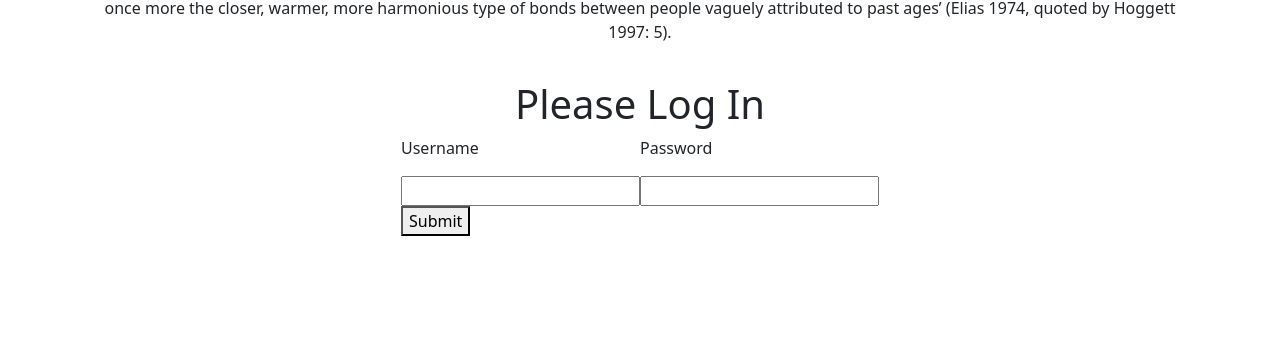
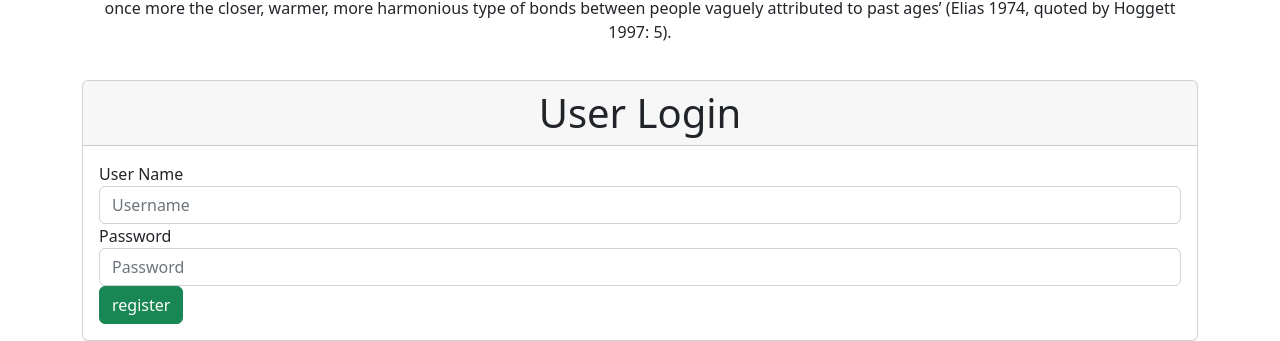
Before and after one commit to agutai/react-ecom, a React (Create React App) app: page /login in a window 1280 px wide. Shown: the part 592-933 px from the top of the page. Before the commit the page ends 828 px from the top, so only its background shows below. Built offline with nearby package versions, Linux system fonts and the light colour scheme.

Commit message:
Updated Login to connect to backend

```diff
--- a/src/components/pages/Login/Login.js
+++ b/src/components/pages/Login/Login.js
@@ -1,68 +1,82 @@
-import React, { useState } from "react";
-import PropTypes from "prop-types";
+import React, { Component } from "react";
 import "./Login.css";
+import axios from "axios";
+import FormInputMolecule from "../../molecules/FormInputMolecule";
 import Dashboard from "../Dashboard/Dashboard";
 
-async function loginUser(credentials) {
-  return fetch("http://localhost:8081/login", {
-    method: "POST",
-    headers: {
-      "Content-Type": "application/json",
-    },
-    body: JSON.stringify(credentials),
-  }).then((data) => data.json());
+class Login extends Component {
+  state = {
+    username: "",
+    password: "",
+    errors: {},
+  };
+
+  onHandleChange = (e) => {
+    this.setState({ [e.target.name]: e.target.value });
+  };
+
+  onHandleSubmit = (e) => {
+    e.preventDefault();
+
+    const { username, password } = this.state;
+
+    if (username === "") {
+      this.setState({ errors: { username: "Username is required." } });
+      return;
     }
 
-export default function Login({ setToken }) {
-  const [username, setUserName] = useState();
-  const [password, setPassword] = useState();
+    if (password === "") {
+      this.setState({ errors: { password: "Password is required." } });
+      return;
+    }
 
-  const handleSubmit = async (e) => {
-    e.preventDefault();
-    const token = await loginUser({
-      username,
-      password,
+    const user = { username, password };
+
+    axios
+      .post("http://localhost:8080/api/v1/ecommerce/user/login", user)
+      .then((data) => {
+        let userData = data.data;
+        localStorage.setItem("userData", JSON.stringify(userData));
       });
-    setToken(token);
+
+    var DataString = localStorage.getItem("userData");
+    console.log(DataString);
+
+    this.setState({ username: "", password: "" });
   };
 
-  function setToken(userToken) {
-    sessionStorage.setItem("token", JSON.stringify(userToken));
-  }
+  render() {
+    const { username, password, errors } = this.state;
+    return (
+      <div className="card">
+        <div className="card-header h1 text-center">User Login</div>
+        <div className="card-body">
+          <form onSubmit={this.onHandleSubmit}>
+            <FormInputMolecule
+              id="username"
+              label="User Name"
+              name="username"
+              placeholder="Username"
+              value={username}
+              onChange={this.onHandleChange}
+              error={errors.username}
+            />
 
-  function getToken() {
-    const tokenString = sessionStorage.getItem("token");
-    const userToken = JSON.parse(tokenString);
-    return userToken?.token;
-  }
+            <FormInputMolecule
+              id="password"
+              label="Password"
+              name="password"
+              placeholder="Password"
+              value={password}
+              onChange={this.onHandleChange}
+              error={errors.password}
+            />
 
-  if (getToken()) {
-    return <Dashboard />;
-  }
-
-  return (
-    <div className="login-wrapper">
-      <h1>Please Log In</h1>
-      <form onSubmit={handleSubmit}>
-        <label>
-          <p>Username</p>
-          <input type="text" onChange={(e) => setUserName(e.target.value)} />
-        </label>
-        <label>
-          <p>Password</p>
-          <input
-            type="password"
-            onChange={(e) => setPassword(e.target.value)}
-          />
-        </label>
-        <div>
-          <button type="submit">Submit</button>
+            <input type="submit" className="btn btn-success" value="register" />
+          </form>
         </div>
-      </form>
       </div>
     );
   }
-
-Login.propTypes = {
-  setToken: PropTypes.func.isRequired,
-};
+}
+export default Login;
--- a/src/components/pages/dynamicPages/AddUser.js
+++ b/src/components/pages/dynamicPages/AddUser.js
@@ -46,9 +46,7 @@ class AddUser extends Component {
     const { fullName, username, password, errors } = this.state;
     return (
       <div className="card">
-        <div className="card-header h1 text-center">
-          Employee Registration Form
-        </div>
+        <div className="card-header h1 text-center">User Registration</div>
         <div className="card-body">
           <form onSubmit={this.onHandleSubmit}>
             <FormInputMolecule
```
Lines whose indentation alone changed are shown as unchanged.
